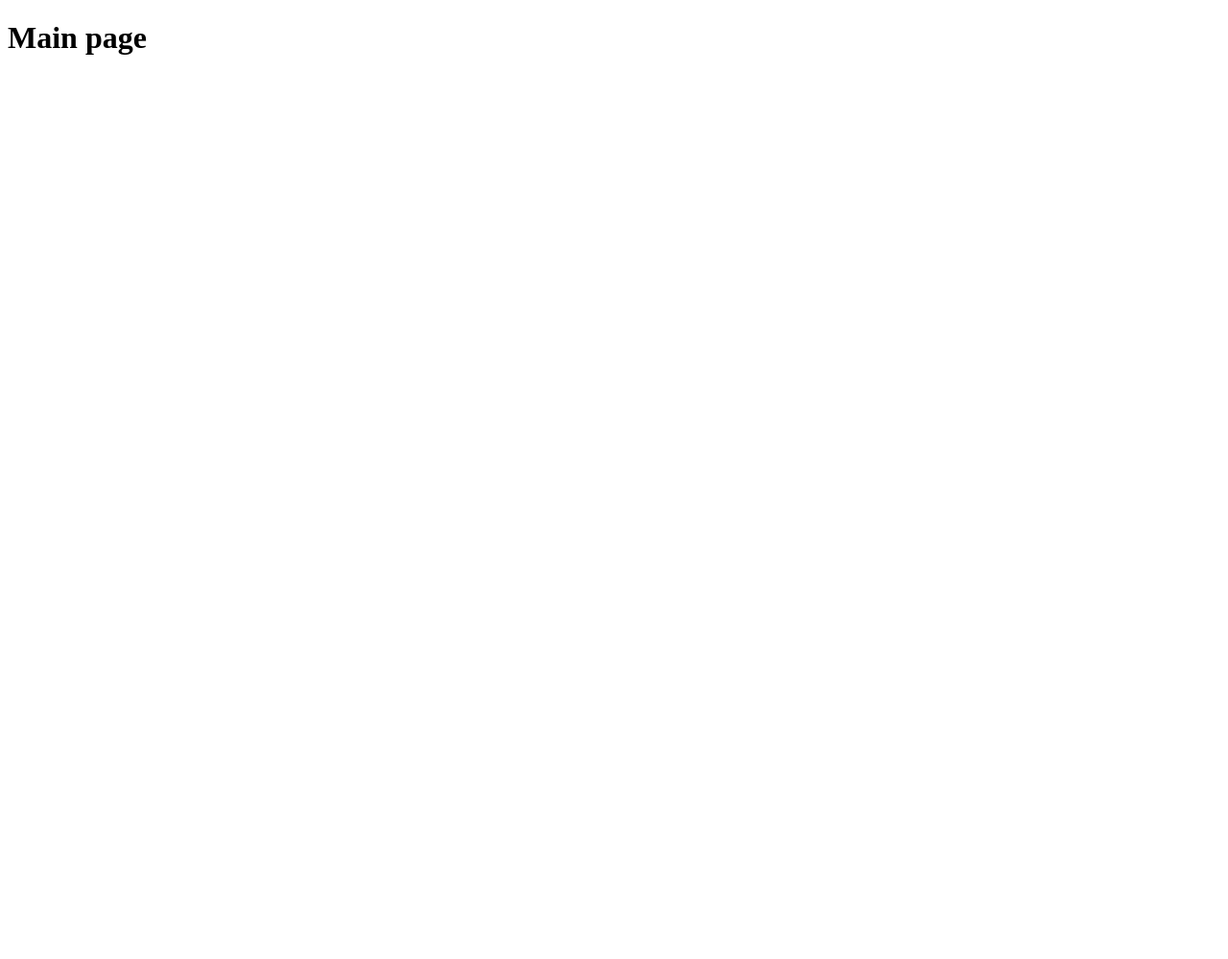
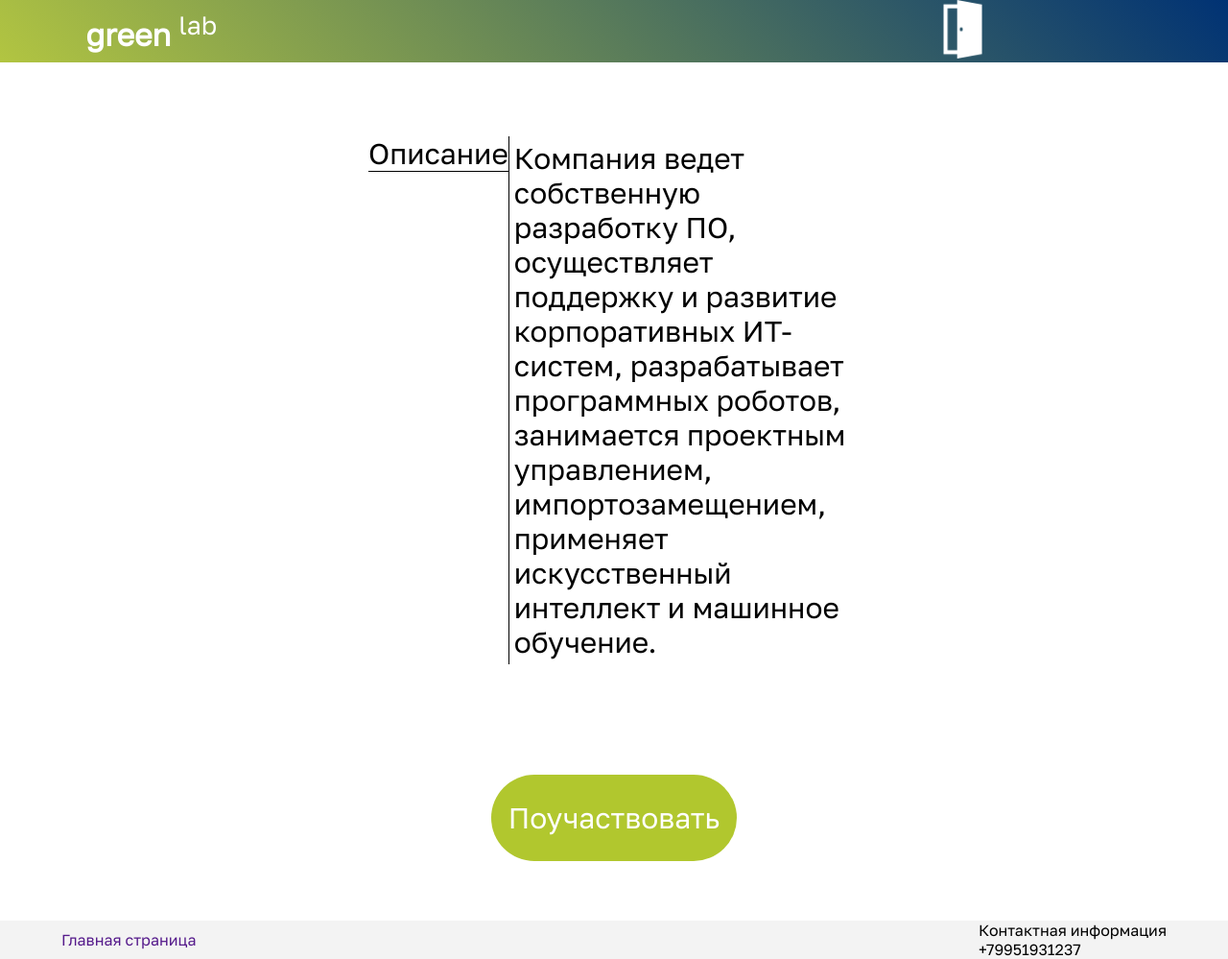
Before and after one commit to UnF1l/RightControl, a website: page static/main.html in a window 1280 px wide. Shown: the whole page at 96% size. Before the commit the page ends 800 px from the top, so only its background shows below. Drawn offline with Linux system fonts and the light colour scheme.

Commit message:
First page

```diff
--- a/index.js
+++ b/index.js
@@ -6,6 +6,7 @@ express=require('express');
 const app = express();
 
 const PORT =  process.env.PORT ?? 3000;
+app.use(express.static(path.resolve(__dirname, 'static')))
 
 app.get('/',(req,res)=>{
     res.sendFile(path.resolve(__dirname,'static','Main.html'))
--- a/static/index.css
+++ b/static/index.css
@@ -1,43 +1,100 @@
-@import url('https://fonts.googleapis.com/css2?family=Alfa+Slab+One&family=Chakra+Petch&family=Open+Sans&family=Poppins&display=swap');
-* {
+@font-face {
+    font-family: 'Golos Text';
+    src: local('Golos Text Regular'), local('Golos-Text-Regular'),
+    url('fonts/GolosText-Regular.woff2') format('woff2'),
+    url('fonts/GolosText-Regular.woff') format('woff'),
+    url('fonts/GolosText-Regular.ttf') format('truetype');
+    font-weight: 400;
+    font-style: normal;
+}
+html{
+    height: 100%;
+}
+*{
     margin: 0;
     padding: 0;
+    text-decoration: none;
+    font-family: 'Golos Text';
 }
-.reg{
+header{
+    background: linear-gradient(45deg, #B2C541, #003274);
+    display: flex;
+    align-items: center;
+    justify-content: space-between;
+    align-content: center;
+    text-decoration: none;
+}
+.head{
+    width: 12%;
+    margin-left: 40%;
+}
+.green{
+    font-size: 32px;
+    margin-left: 7%;
+}
+.word{
+    color: white;
+}
+body{
+    position: relative;
+    margin: 0;
+    min-height: 100%;
+    display: grid;
+    grid-template-rows: auto 1fr auto;
+}
+
+.mid{
+    display: grid;
+    grid-template-areas: "A C C"
+                         "B C C"
+                         "B C C";
+    width: 40%;
+    margin: 6% 0 0 30%;
+    font-size: 30px;
+}
+.title{
+    grid-area: A;
+
+}
+.void{
+    border-top: 1px solid black;
+}
+.text{
+    grid-area: C;
+    border-left: 1px solid black;
+    padding: 5px;
+}
+.button{
+    border-radius: 60px;
+    background-color: #B1C72E;
+    width: 20%;
+    height: 10%;
+    margin: 9% 40%;
     display: flex;
     justify-content: center;
+    align-items: center;
 }
-h1{
-    font-family: "Open Sans";
-    margin-top: 120px;
+.participation{
+    font-size: 30px;
+    color: white;
 }
-.menu {
+
+
+
+.foot{
+    margin: 0 5%;
+    font-size: 16px;
+}
+
+footer{
+    background-color: #F3F3F3;
+    width: 100%;
+    height: auto;
     display: flex;
-    flex-direction: column;
+    flex-direction: row-reverse;
+    justify-content: space-between;
     align-items: center;
-    margin-top: 15px;
+    font-size: 12px;
+    margin-top: auto;
+    bottom: 0;
 }
-.button{
-    background-color: rgba(88, 169, 165, 1);
-    border-radius: 7px;
-    height: 10vh;
-    width: 30vw;
-    align-items: center;
-    margin: 15px;
-    display: flex;
-    justify-content: center;
-}
-a{
-    display: flex;
-    color: white;
-    justify-content: center;
-    font-family: 'Open Sans';
-    font-size: 26px;
-    text-decoration: none;
-    width: 100%;
-    height: 100%;
-}
-a:active{
-    transform: translateY(3px);
-
-}
--- a/static/main.html
+++ b/static/main.html
@@ -1,10 +1,45 @@
 <!DOCTYPE html>
-<html lang="en">
+
+<html>
 <head>
-    <meta charset="UTF-8">
-    <title>Main</title>
+    <meta charset="utf-8">
+    <title>Green Lab</title>
+    <link rel="stylesheet" href="index.css">
 </head>
+<header>
+    <div class="green">
+        <a href=""><span class="word"><b> green</b> <sup>lab</sup></span></a>
+    </div>
+    <div>
+        <a href=""><img class="head" src="img/door.png" alt=""></a>
+    </div>
+</header>
 <body>
-    <h1>Main page</h1>
+<div>
+    <div class="mid">
+        <div class="title">
+            <span>Описание</span>
+        </div>
+        <div class="void">
+            <span></span>
+        </div>
+        <div class="text">
+            <span>Компания ведет собственную разработку ПО, осуществляет поддержку и развитие корпоративных ИТ-систем, разрабатывает программных роботов, занимается проектным управлением, импортозамещением, применяет искусственный интеллект и машинное обучение.</span>
+        </div>
+    </div>
+    <a   href="">
+        <div class="button">
+            <span class="participation">Поучаствовать</span>
+        </div>
+    </a>
+</div>
 </body>
+<footer>
+    <div class="foot">
+        <p>Контактная информация<br>+79951931237</p>
+    </div>
+    <div class="foot">
+        <a href="">Главная страница</a>
+    </div>
+</footer>
 </html>
```
Also changed, not shown: static/index.html (deleted, +0 -19 lines).
